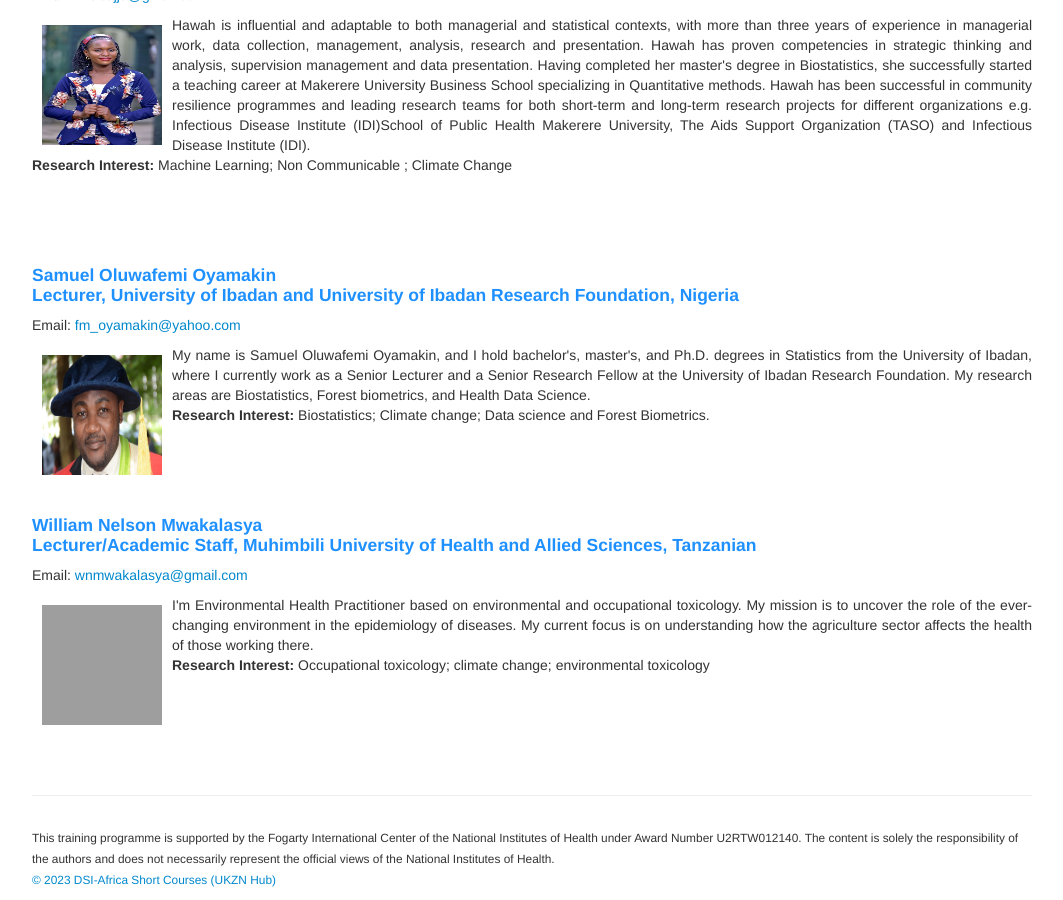
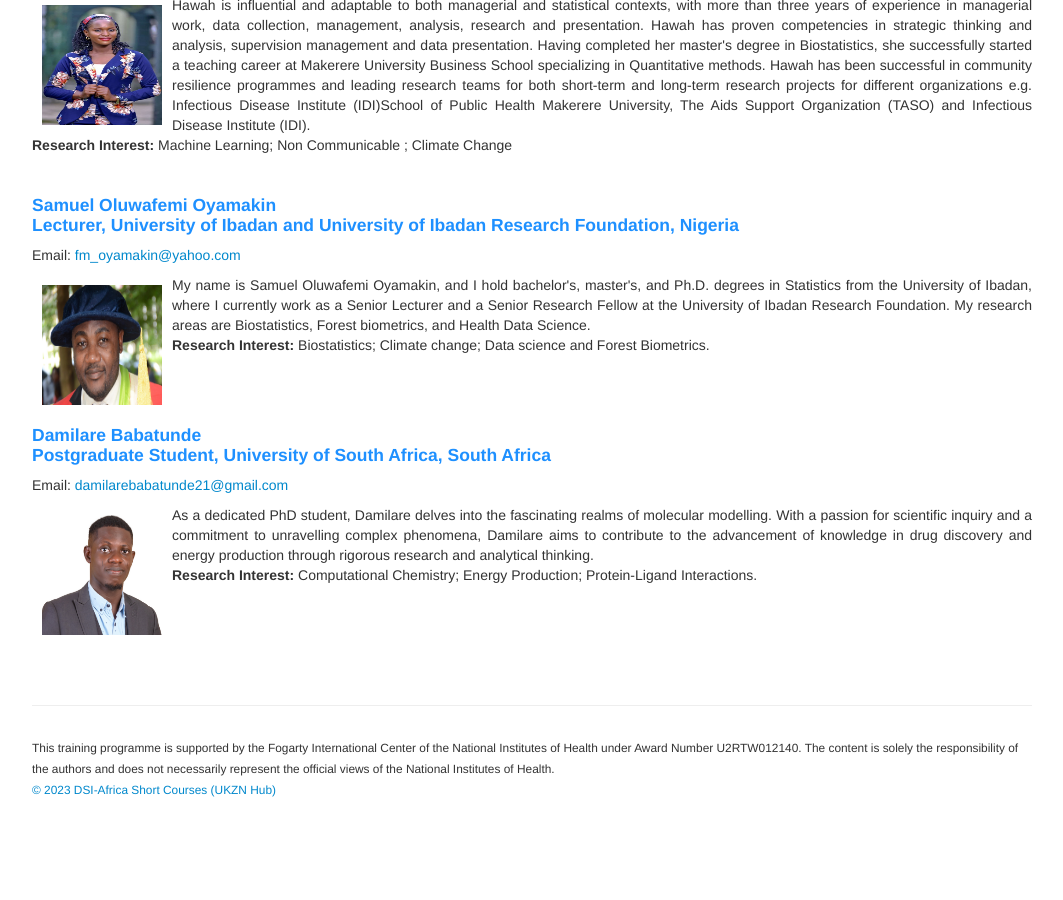
Before and after one commit to ccfscourseukzn/ccfscourseukzn.github.io, a Jekyll site: the page built from pages/participant.md, in a window 1280 px wide and 900 px high, scrolled down 617 px. Shown: the whole window, without its empty margins (108-1171 px from the left). Built offline with Jekyll 4.4.1, drawn with Linux system fonts in a browser that asks for light colours; after the commit the page ends 1427 px from its top, so only the background shows below that; grey boxes are pictures that could not be loaded.

Commit message:
Update participant.md

```diff
--- a/pages/participant.md
+++ b/pages/participant.md
@@ -11,8 +11,6 @@ Email: <a href="mailto:wnmwakalasya@gmail.com">wnmwakalasya@gmail.com</a> <br>
  <b>Research Interest:</b> Occupational toxicology; climate change; environmental toxicology </p> <br>
 
 <br>
-<br>
-
 <h4 style="color:DodgerBlue;"> Hawah Nabajja <br> Lecturer, Makerere University, Ugandan </h4>
 Email: <a href="mailto:hnabajja@gmail.com">hnabajja@gmail.com</a> <br>
 <p align="justify"> <img src="../figures/Hawah.jpg" alt="Hawah" style="float:left; width:120px; height:120px; padding: 10px;">
@@ -20,8 +18,7 @@ Email: <a href="mailto:hnabajja@gmail.com">hnabajja@gmail.com</a> <br>
 Hawah has been successful in community resilience programmes and leading research teams for both short-term and long-term research projects for different organizations e.g. Infectious Disease Institute (IDI)School of Public Health Makerere University, The Aids Support Organization (TASO) and Infectious Disease Institute (IDI). </span> <br>
  <b>Research Interest:</b> Machine Learning; Non Communicable ; Climate Change </p> <br>
 
-<br>
-<br>
+
 <h4 style="color:DodgerBlue;"> Samuel Oluwafemi Oyamakin <br> Lecturer, University of Ibadan and University of Ibadan Research Foundation, Nigeria  </h4>
 Email: <a href="mailto:fm_oyamakin@yahoo.com">fm_oyamakin@yahoo.com</a> <br>
 <p align="justify"> <img src="../figures/Oluwafem.jpeg" alt="Oluwafem" style="float:left; width:120px; height:120px; padding: 10px;">
@@ -29,12 +26,11 @@ Email: <a href="mailto:fm_oyamakin@yahoo.com">fm_oyamakin@yahoo.com</a> <br>
  <b>Research Interest:</b> Biostatistics; Climate change; Data science and Forest Biometrics. </p> <br>
 
 <br>
-<br>
-<h4 style="color:DodgerBlue;"> William Nelson Mwakalasya<br> Lecturer/Academic Staff, Muhimbili University of Health and Allied Sciences, Tanzanian  </h4>
-Email: <a href="mailto:wnmwakalasya@gmail.com">wnmwakalasya@gmail.com</a> <br>
-<p align="justify"> <img src="../figures/WilliamNelson.jpg" alt="WilliamNelson" style="float:left; width:120px; height:120px; padding: 10px;">
-  <span style="vertical-align:bottom"> I'm Environmental Health Practitioner based on environmental and occupational toxicology. My mission is to uncover the role of the ever-changing environment in the epidemiology of diseases. My current focus is on understanding how the agriculture sector affects the health of those working there. </span> <br>
- <b>Research Interest:</b> Occupational toxicology; climate change; environmental toxicology </p> <br>
+<h4 style="color:DodgerBlue;"> Damilare Babatunde <br> Postgraduate Student, University of South Africa, South Africa  </h4>
+Email: <a href="mailto:damilarebabatunde21@gmail.com">damilarebabatunde21@gmail.com </a> <br>
+<p align="justify"> <img src="../figures/Damilare.png" alt="Damilare" style="float:left; width:120px; height:120px; padding: 10px;">
+  <span style="vertical-align:bottom"> As a dedicated PhD student, Damilare delves into the fascinating realms of molecular modelling. With a passion for scientific inquiry and a commitment to unravelling complex phenomena, Damilare aims to contribute to the advancement of knowledge in drug discovery and energy production through rigorous research and analytical thinking.  </span> <br>
+ <b>Research Interest:</b> Computational Chemistry; Energy Production; Protein-Ligand Interactions. </p> <br>
 
 <br>
 <br>
```
